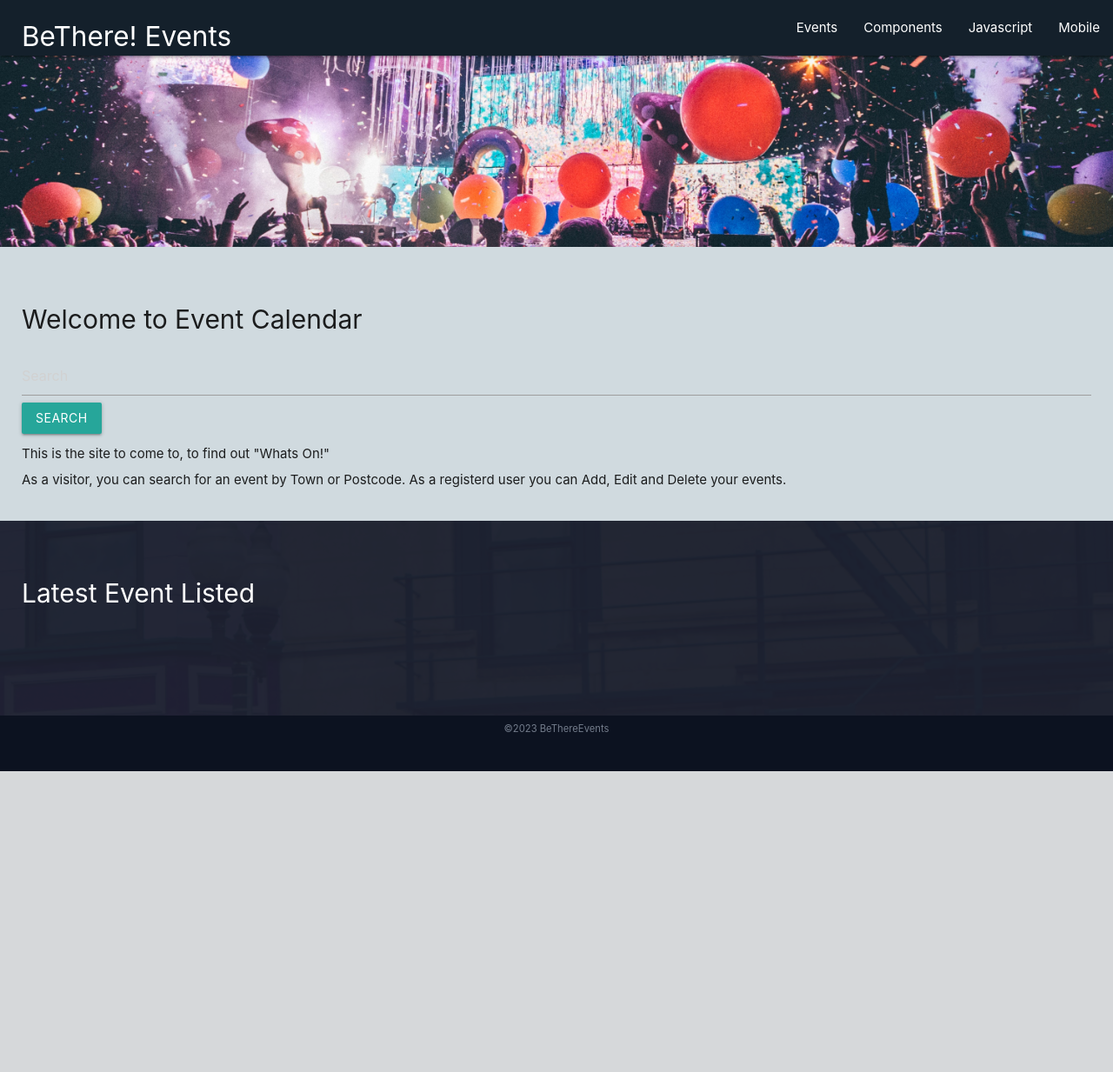
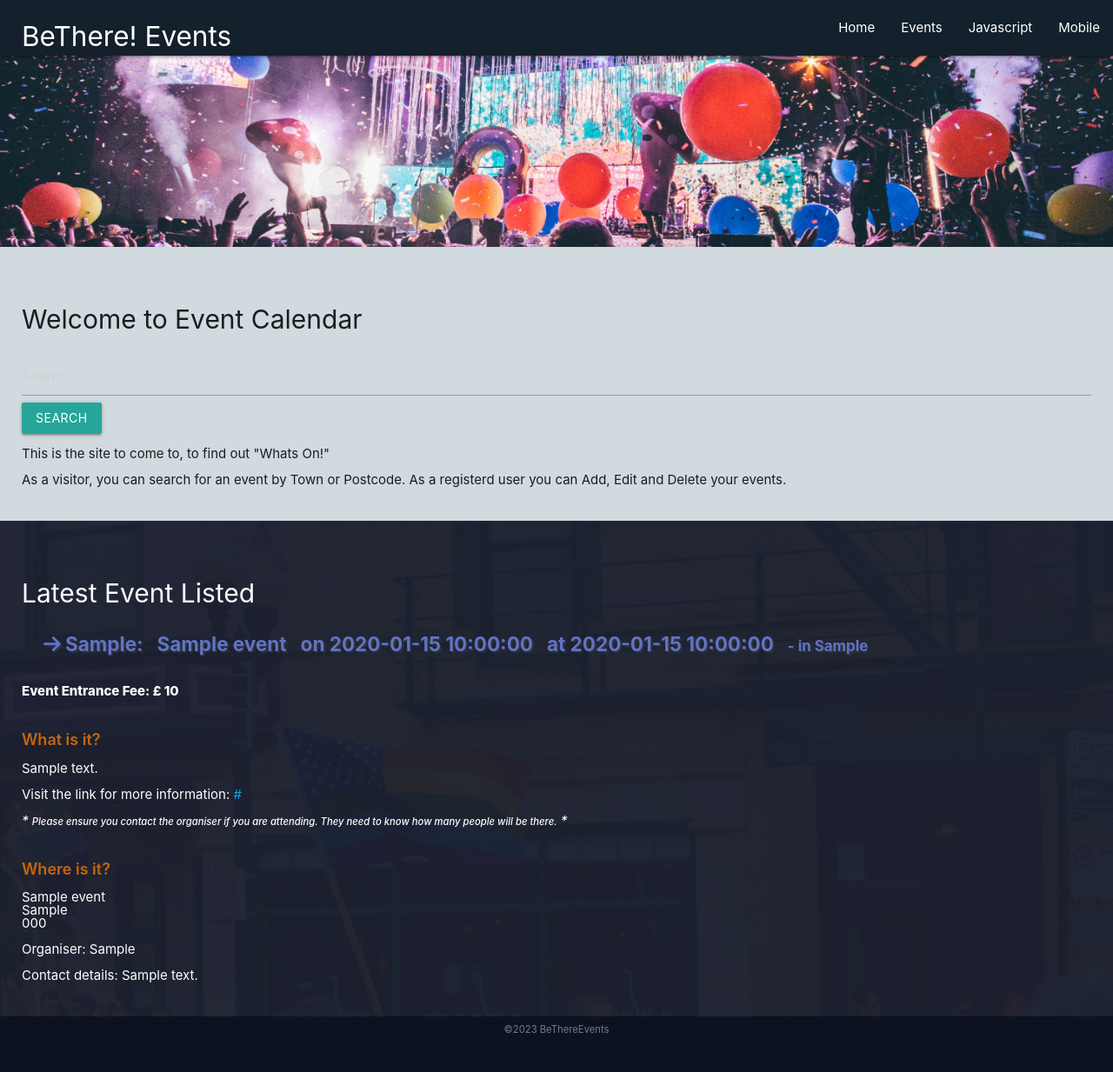
Before and after one commit to wendybovill/be-there-events, a Flask app: page / in a window 1280 px wide. Shown: the whole page at 87% size. Before the commit the page ends 887 px from the top, so only its background shows below. Run offline with Flask 3, Linux system fonts and the light colour scheme; a database or web service that is not in the repository returns one stand-in record (values such as "Sample title"); some libraries are stand-ins or nearby versions.

Commit message:
added event list function and route, added add new event. adding base of add event html

```diff
--- a/app.py
+++ b/app.py
@@ -3,7 +3,7 @@ import pathlib
 from flask import (
     Flask, flash, render_template, redirect, request, session, url_for)
 from flask_pymongo import PyMongo
-from bson import objectid
+from bson.objectid import ObjectId
 from werkzeug.security import generate_password_hash, check_password_hash
 if os.path.exists("env.py"):
     import env
@@ -23,7 +23,13 @@ mongo = PyMongo(app)
 @app.route("/")
 @app.route("/home")
 def home():
-    return render_template("index.html")
+    events = list(mongo.db.events.find())
+
+    def show_last_event(event_id):
+        last_event = list(mongo.db.events.find_one().sort({"_id": ObjectId(
+            event_id)}).limit(1))
+        return render_template("index.html", events=last_event)
+    return render_template("index.html", events=events)
 
 
 @app.route("/get_events")
@@ -32,6 +38,31 @@ def get_events():
     return render_template("events.html", events=events)
 
 
+@app.route("/add_events", methods=["GET", "POST"])
+def add_events():
+    if request.method == "POST":
+        is_paid_for = "yes" if request.form.get("is_paid_for") else "free"
+        events = {
+            "event_type": request.form.get("event_type"),
+            "event_title": request.form.get("event_title"),
+            "event_date": request.form.get("event_date"),
+            "event_time": request.form.get("event_time"),
+            "event_description": request.form.get("event_description"),
+            "event_location_town": request.form.get("event_location_town"),
+            "event_location_postcode": request.form.get(
+                "event_location_postcode"),
+            "event_organiser": request.form.get("event_organiser"),
+            "event_contact_details": request.form.get("event_contact_details"),
+            "event_url": request.form.get("event_url"),
+            "event_entrance_fee": request.form.get("event_entrance_fee"),
+            "event_paid_for": request.form.get("event_paid_for"),
+        }
+        flash("You have added an event: {{ event_title }}")
+        mongo.db.events.insert_one(event)
+        return redirect(url_for("get_events"))
+    return render_template("events.html", events=events)
+
+
 if __name__ == "__main__":
     app.run(host=os.environ.get("IP"),
             port=int(os.environ.get("PORT")), debug=True)
--- a/static/css/styles.css
+++ b/static/css/styles.css
@@ -1,5 +1,5 @@
 .site {
-    background-color: white;
+    background-color: rgb(245, 251, 252);
     display: flex;
     min-height: 100vh;
     flex-direction: column;
@@ -68,12 +68,17 @@ h3 {
 h4, h5, h4 a, h5 a {
     font-size: 1.2em;
     font-weight: 600;
-    color: rgb(98, 41, 131);
+    color: rgb(196, 95, 0);
     padding: 20px 0 0 0;
 }
 
 p {
     line-height: 1em;
+}
+
+div.event-title.indigo-text.text-lighten-1.collapsible-header, .collapsible {
+    border:unset;
+    box-shadow: unset;
 }
 
 #section_one {
@@ -116,12 +121,21 @@ p {
     font-size: 1.5em;
     font-weight: 700;
     padding: 0 25px;
+    text-shadow: 2px 2px 2px rgba(55, 70, 73, 0.411);
 }
 
 .event-description {
     padding: 7px 35px;
 }
 
+.description {
+    border: 1px solid rgb(207, 218, 219);
+}
+
 .event-town, .event-time, .event-date, .event-heading, .event-type {
     display: inline-flex;
 }
+
+.address {
+    line-height: 1.25;
+}
--- a/static/js/scripts.js
+++ b/static/js/scripts.js
@@ -3,5 +3,8 @@ $('.carousel.carousel-slider').carousel({
   indicators: true
 });
 
+$(document).ready(function(){
+  $('.collapsible').collapsible();
+});
 
 M.AutoInit();
--- a/templates/base.html
+++ b/templates/base.html
@@ -9,7 +9,7 @@
     <link rel="stylesheet" href="https://cdnjs.cloudflare.com/ajax/libs/materialize/1.0.0/css/materialize.min.css">
     <link rel="stylesheet" href="{{ url_for('static', filename='css/styles.css') }}" type="text/css">
     <link href="https://fonts.googleapis.com/icon?family=Material+Icons" rel="stylesheet">
-
+    <link rel="stylesheet" href="https://cdnjs.cloudflare.com/ajax/libs/font-awesome/6.4.0/css/all.min.css" integrity="sha512-iecdLmaskl7CVkqkXNQ/ZH/XLlvWZOJyj7Yy7tcenmpD1ypASozpmT/E0iPtmFIB46ZmdtAc9eNBvH0H/ZpiBw==" crossorigin="anonymous" referrerpolicy="no-referrer" />
     {% block styles %}
     {% endblock styles %}
     <title>Event Calendar</title>
@@ -23,8 +23,8 @@
               <div id="logo" class="col-4 med"><a href="#!" class="brand-logo">BeThere! Events</a></div>
               <a href="#" data-target="mobile-demo" class="sidenav-trigger right"><i class="material-icons right">menu</i></a>
               <ul class="right hide-on-med-and-down">
+                <li><a href="{{ url_for('home')}}">Home</a></li>
                 <li><a href="{{ url_for('get_events')}}">Events</a></li>
-                <li><a href="badges.html">Components</a></li>
                 <li><a href="collapsible.html">Javascript</a></li>
                 <li><a href="mobile.html">Mobile</a></li>
               </ul>
@@ -32,8 +32,9 @@
           </nav>
 
           <ul class="sidenav sidenav-trigger right" id="mobile-demo">
-            <li><a href="sass.html">Sass</a></li>
-            <li><a href="badges.html">Components</a></li>
+            <ul class="right hide-on-med-and-down">
+                <li><a href="{{ url_for('home')}}">Home</a></li>
+                <li><a href="{{ url_for('get_events')}}">Events</a></li>
             <li><a href="collapsible.html">Javascript</a></li>
             <li><a href="mobile.html">Mobile</a></li>
           </ul>
--- a/templates/index.html
+++ b/templates/index.html
@@ -20,6 +20,62 @@
 <section id="section_two">
   <div class="overlay">
   <h1 class="">Latest Event Listed</h1>
+  <ul>
+    {% for event in events %}
+      {% if loop.index >= -1 %}
+
+
+    <li>
+      <div class="event-title indigo-text text-lighten-1">
+          <i class="fa fa-arrow-right" aria-hidden="true"></i> {{ event.event_type }}:&nbsp;&nbsp;
+          <div class="event-heading">{{ event.event_title }}&nbsp;&nbsp; </div>
+          <div class="event-date">on {{ event.event_date }}&nbsp;&nbsp;  </div>
+          <div class="event-time">at {{ event.event_time }}&nbsp;&nbsp; </div>
+          <div class="event-town"><small> - in {{ event.event_location_town }}</small></div>
+      </div>
+      <div class="">
+          <div class="">
+              {% if event.event_entrance_fee %}
+              <h3>Event Entrance Fee: £ {{ event.event_entrance_fee }}</h3>
+              {% endif %}
+              <h5>What is it?</h5>
+              <p>{{ event.event_description }}</p>
+              <p>{% if event.event_url %}
+                  Visit the link for more information:
+                  <a href="{{ event.event_url }}" target="_blank">{{ event.event_url }}</a>
+                  {% endif %}</p>
+              <p><strong><em>* <small>Please ensure you contact the organiser if you are attending. They need to know how many people will be there.</small> *</em></strong></p>
+
+              <h5>Where is it?</h5>
+              <p> {% if event.event_location_postcode or event.event_location_town or event.event_location_name%}
+                      {% if event.event_location_name %}
+                      {{ event.event_location_name }}<br>
+                      {% endif %}
+                      {% if event.event_location_town %}
+                      {{ event.event_location_town }}<br>
+                      {% endif %}
+                      {% if event.event_location_postcode %}
+                      {{ event.event_location_postcode }}<br>
+                      {% endif %}
+                      {% else %}
+                      Contact the organiser to find out where to go.
+                  {% endif %}
+              </p>
+          </div>
+          <div class="">
+              {% if event.event_organiser %}
+              <p>Organiser: {{ event.event_organiser }}</p>
+              {% endif %}
+              {% if event.event_contact_details %}
+              <p>Contact details: {{ event.event_contact_details }}</p>
+              {% endif %}
+          </div>
+      </div>
+
+</li>
+      {% endif %}
+     {% endfor %}
+</ul>
 </div>
 </section>
 {% endblock content %}
```
Also changed, not shown: templates/add_event.html (+57 -0 lines), templates/events.html (+21 -14 lines).
